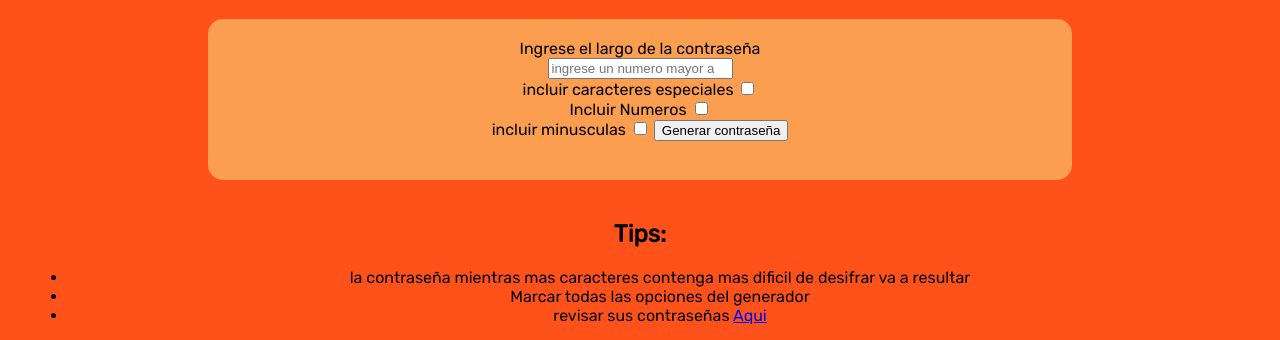
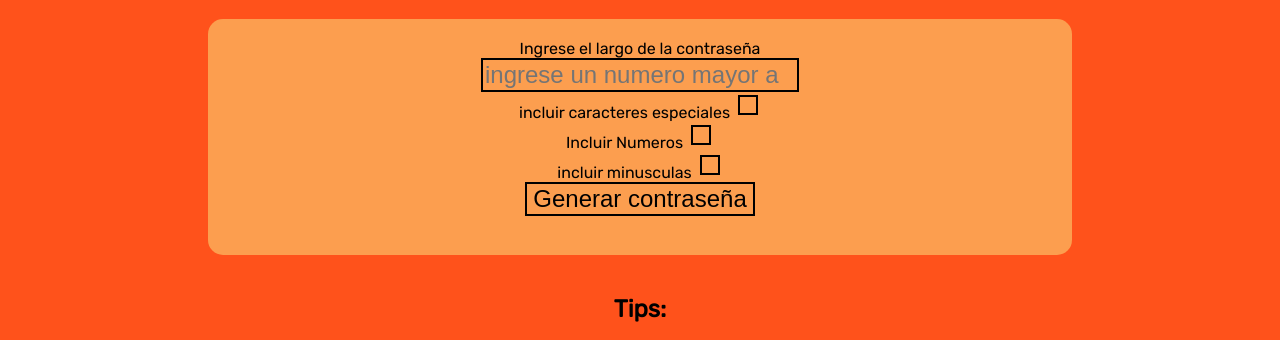
Before and after one commit to someone1a/PassGenerator, a plain HTML site: page index.html in a window 1280 px wide. Shown: the part 62-402 px from the top of the page. Drawn offline with Linux system fonts and the light colour scheme.

Commit message:
adding new css styles

```diff
--- a/app.js
+++ b/app.js
@@ -5,6 +5,7 @@ let generate = ()=>{
     let numbers = document.getElementById("numbers").checked
     let caracteres= "ABCDEFGHIJKLMNOPQRSTWXYZ"
     let contraseña = ""
+    if(range >= 6){
         if(min === true){
             caracteres += caracteres.toLowerCase()
         }
@@ -19,3 +20,7 @@ let generate = ()=>{
         }
         document.getElementById("return").innerHTML =`Su contraseña de ${range} caracteres es la siguiente: ${contraseña}`
     }
+    else{
+        document.getElementById("return").innerHTML =`Ingrese un numero mayor a 6`
+    }
+}
--- a/index.html
+++ b/index.html
@@ -30,10 +30,10 @@
             <article class="generador center">
                 Ingrese el largo de la contraseña <br>
                 <input type="number" name="range" id="range" min="6" placeholder="ingrese un numero mayor a 6"><br>
-                incluir caracteres especiales <input type="checkbox" name="especial" id="especial"><br>
-                Incluir Numeros <input type="checkbox" name="numbers" id="numbers"><br>
-                incluir minusculas <input type="checkbox" name="min" id="min">
-                <input type="submit" value="Generar contraseña" onclick="generate()" class="input"><br>
+                incluir caracteres especiales <input type="checkbox" name="especial" id="especial" class="check"><br>
+                Incluir Numeros <input type="checkbox" name="numbers" id="numbers" class="check"><br>
+                incluir minusculas <input type="checkbox" name="min" id="min" class="check"><br>
+                <input type="submit" value="Generar contraseña" onclick="generate()" class="input btn-one"><br>
                 <br>
                 <span id="return"></span>
             </article>
--- a/style.css
+++ b/style.css
@@ -1,31 +1,63 @@
 @import url('https://fonts.googleapis.com/css2?family=Rubik&display=swap');
-:root{
-    --font:'Rubik', sans-serif;
-    --lightb:#FF521B;
-    --lightf:#FC9E4F;
-    --darkb:#090809;
-    --darkf:#78C0E0;
-    --darkT:#FFFBFE;
+
+:root {
+    --font: 'Rubik', sans-serif;
+    --lightb: #FF521B;
+    --lightf: #FC9E4F;
+    --darkb: #090809;
+    --darkf: #78C0E0;
+    --darkT: #FFFBFE;
 }
-body{
+
+body {
     background-color: var(--lightb);
     font-family: var(--font);
 }
-.center{
+
+.center {
     text-align: center;
     justify-content: center;
     align-items: center;
     box-sizing: border-box;
     padding: 20px;
 }
-.generador{
+
+.generador {
     background-color: var(--lightf);
     border-radius: 15px;
     margin-left: 10vh;
     margin-right: 10vh;
 }
-@media (min-width:992px){
-    .generador{
+
+.generador input {
+    background-color: var(--lightf);
+    font-size: 1.5rem;
+    border: solid black 2px;
+    color: black;
+}
+
+input[type="checkbox"] {
+    appearance: none;
+    -webkit-appearance: none;
+    -moz-appearance: none;
+    width: 20px;
+    height: 20px;
+    outline: none;
+}
+
+input[type="checkbox"]:hover{
+    border:solid green 2px;
+    background-color: #FFFBFE;
+}
+
+input[type="checkbox"]:checked {
+    background-color: #f8bb4a;
+    border:solid black 2px;
+    color: white;
+}
+
+@media (min-width:992px) {
+    .generador {
         margin-left: 25vh;
         margin-right: 25vh;
     }
```
Lines whose indentation alone changed are shown as unchanged.
